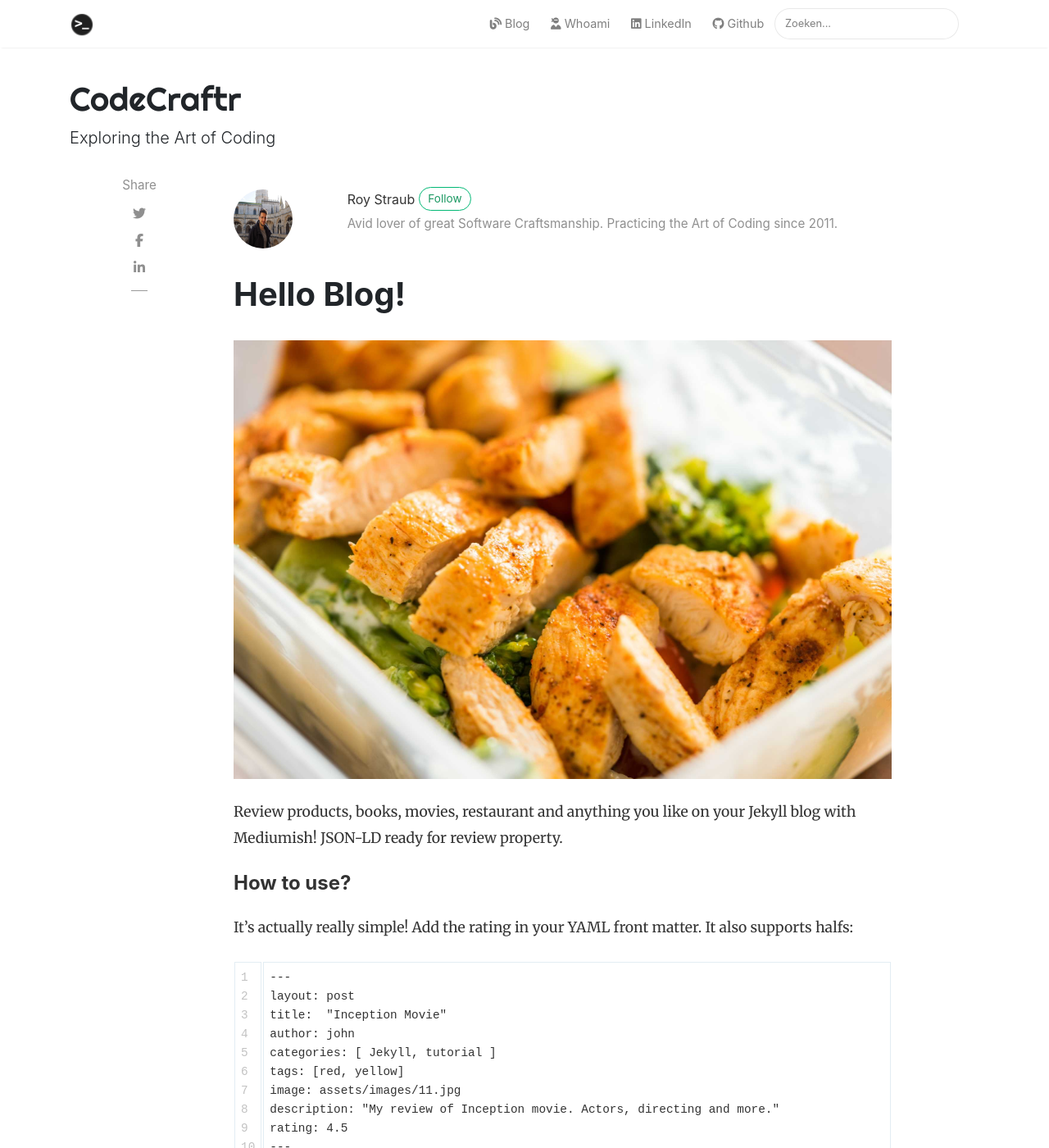
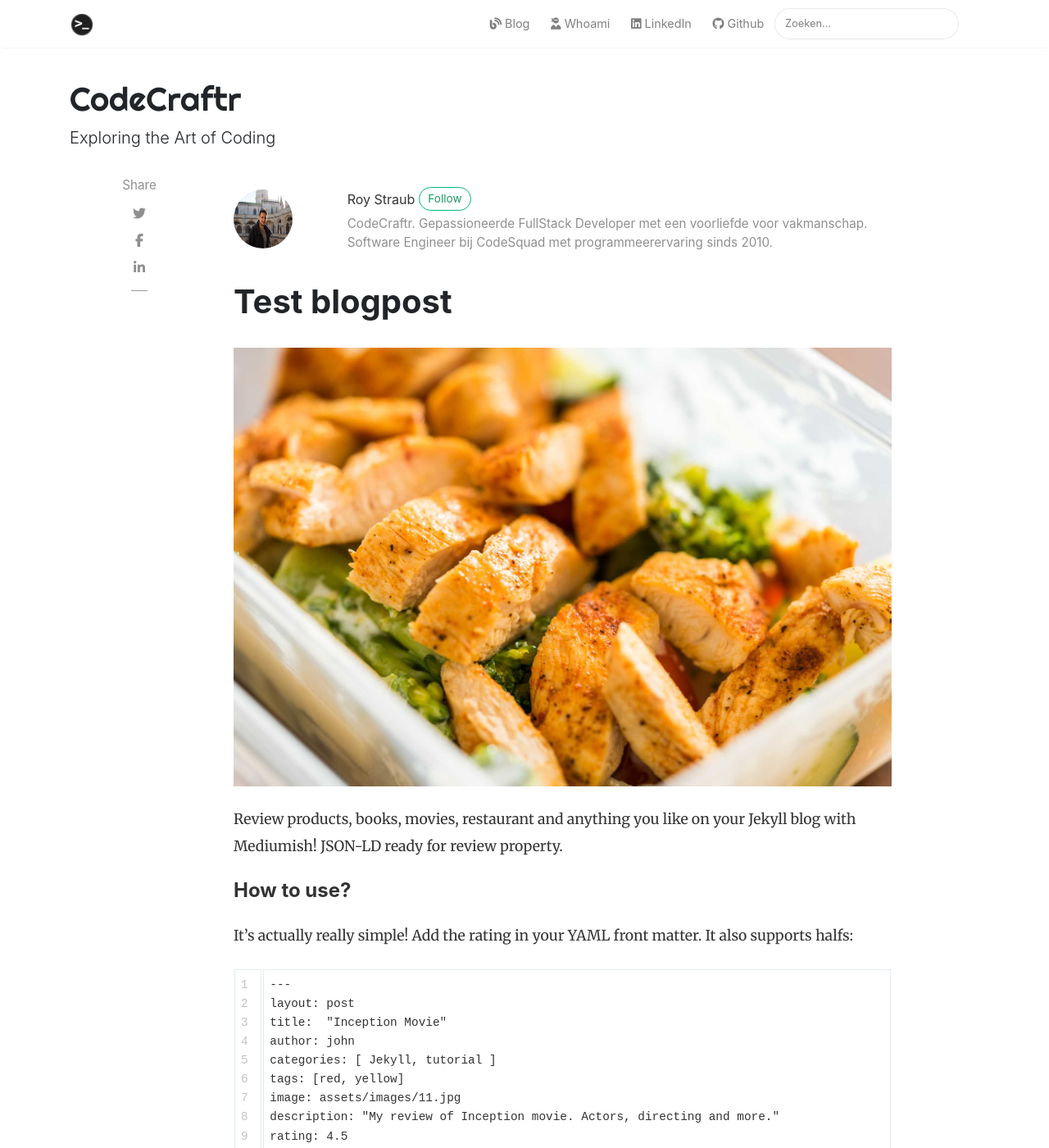
Before and after one commit to rstraub/rstraub.github.io, a Jekyll site: the page built from _posts/2018-01-11-customer-service.md, in a window 1280 px wide and 1400 px high. Shown: the whole window at 82% size. Built offline with Jekyll 4.4.1, drawn with Linux system fonts in a browser that asks for light colours; nearby versions of some CDN libraries; comment, search, counter and statistics services are not loaded; some of the changed text lies outside the part shown.

Commit message:
test blog

```diff
--- a/_config.yml
+++ b/_config.yml
@@ -18,7 +18,7 @@ authors:
     avatar: 'assets/images/avatar.JPG'
     email: wowthemesnet@gmail.com
     web: https://rstraub.github.io
-    description: "Avid lover of great Software Craftsmanship. Practicing the Art of Coding since 2011."
+    description: "CodeCraftr. Gepassioneerde FullStack Developer met een voorliefde voor vakmanschap. Software Engineer bij CodeSquad met programmeerervaring sinds 2010."
 
 # Plugins
 plugins:
--- a/_posts/2018-01-11-customer-service.md
+++ b/_posts/2018-01-11-customer-service.md
@@ -1,8 +1,8 @@
 ---
 layout: post
-title:  "Hello Blog!"
+title:  "Test blogpost"
 author: roy
-categories: [ Blogging ]
+categories: [ Test ]
 tags: [red, yellow]
 image: assets/images/1.jpg
 description: "My review of Inception movie. Acting, plot and something else in this short description."
```
